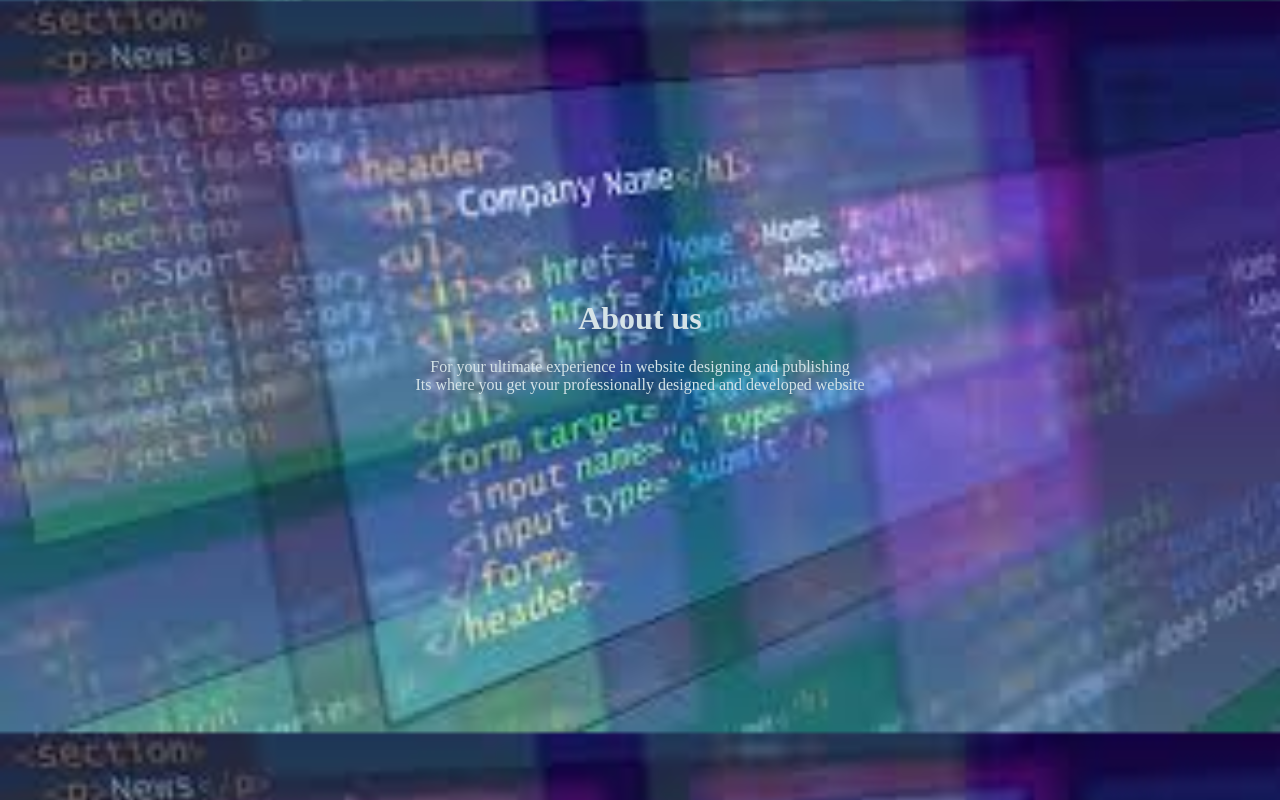
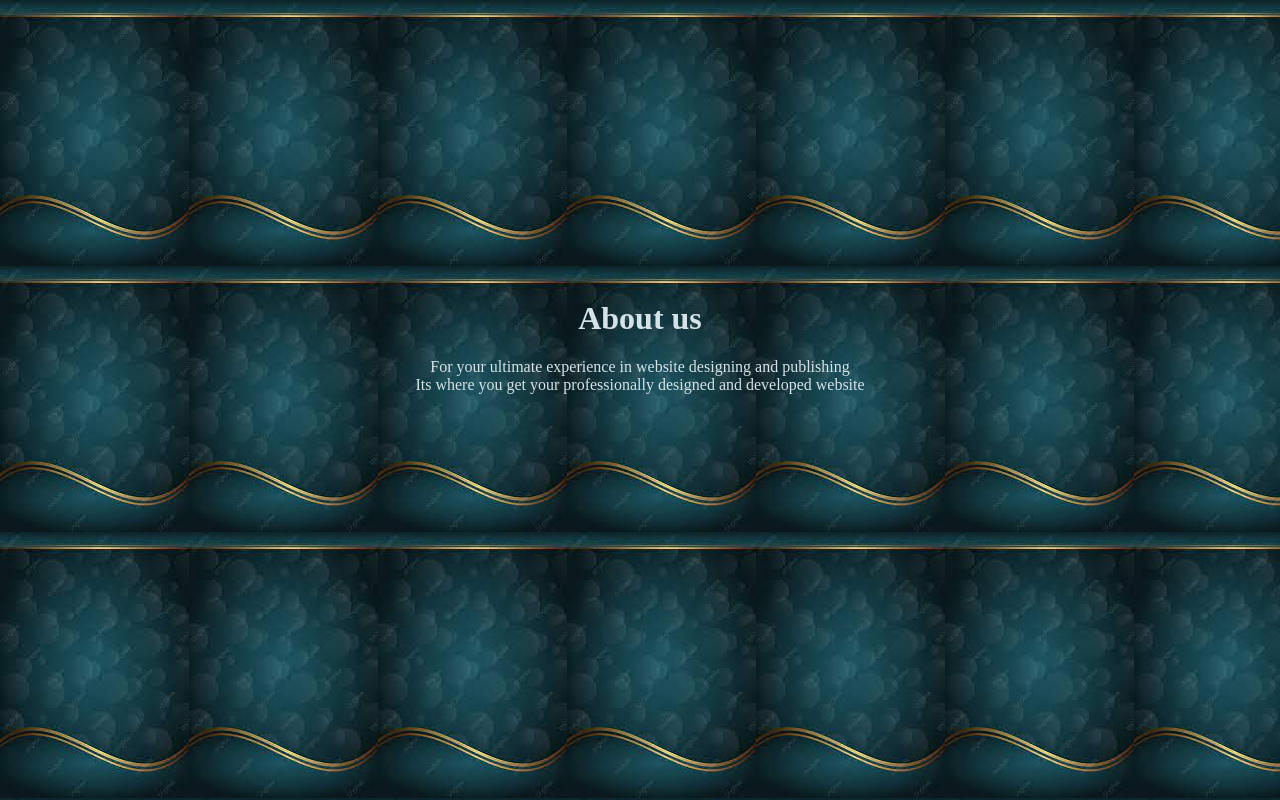
Before and after one commit to NoShadiah/WEBDEVELOPMENT, a plain HTML site: page aboutus.html in a window 1280 px wide. Drawn offline with Linux system fonts and the light colour scheme.

Commit message:
second branch

```diff
--- a/aboutus.html
+++ b/aboutus.html
@@ -8,8 +8,8 @@
 </head>
  <style type="text/CSS">
     body{
-        background-image: url("./background 2.jpg");
-        background-size: cover; text-align: center;
+        background-image: url("./background 1.jpg");
+        background-size: auto; text-align: center;
     }
 
     h1{
```
